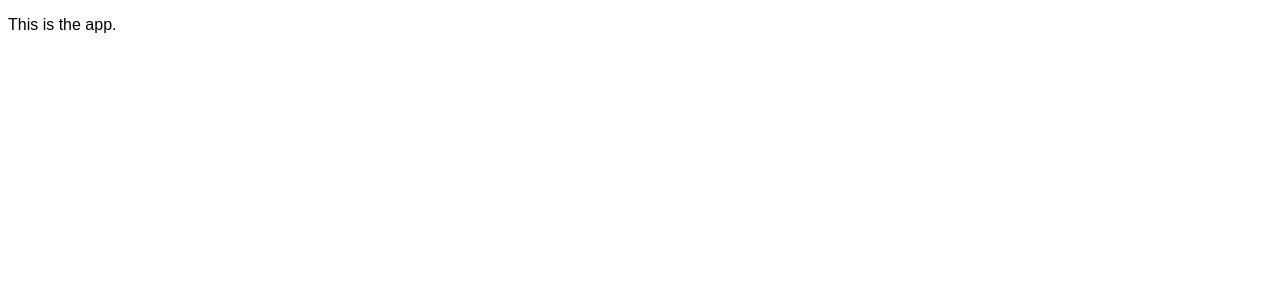
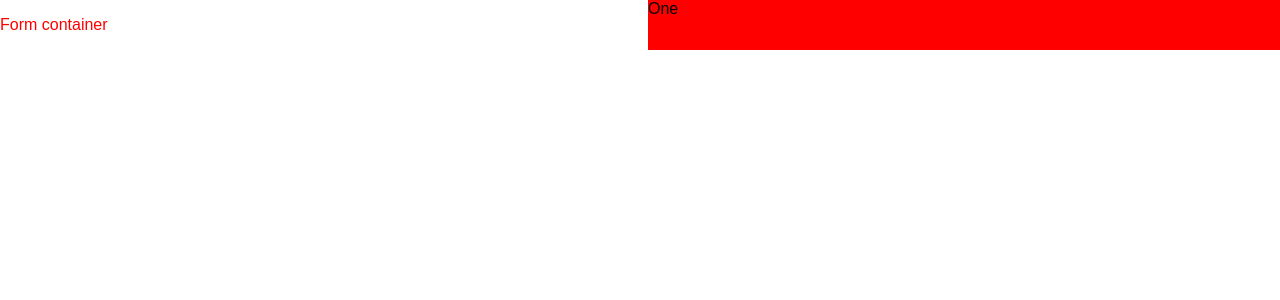
Before and after one commit to jack-hermanson/lab-signs, a React (Create React App) app: page / in a window 1280 px wide. Shown: the top 300 px of the page. Built offline with nearby package versions, Linux system fonts and the light colour scheme.

Commit message:
set up grid layout

```diff
--- a/src/App.tsx
+++ b/src/App.tsx
@@ -1,10 +1,14 @@
 import React from "react";
 import "./css/main.css";
+import {FormContainer} from "./components/Form/FormContainer";
 
 export const App: React.FC = () => {
     return (
-        <React.Fragment>
-            <p>This is the app.</p>
-        </React.Fragment>
-    )
+        <div className="main-container">
+            <FormContainer />
+            <div style={{backgroundColor: "red"}}>
+                One
+            </div>
+        </div>
+    );
 }
--- /dev/null
+++ b/src/components/Form/FormContainer.tsx
@@ -0,0 +1,10 @@
+import React from "react";
+import "../../css/form.css";
+
+export const FormContainer: React.FC = () => {
+    return (
+        <div>
+            <p>Form container</p>
+        </div>
+    );
+}
--- /dev/null
+++ b/src/css/form.css
@@ -0,0 +1,5 @@
+p {
+  color: red;
+}
+
+/*# sourceMappingURL=form.css.map */
--- /dev/null
+++ b/src/css/form.scss
@@ -0,0 +1,3 @@
+p {
+  color: red;
+}
--- a/src/css/main.css
+++ b/src/css/main.css
@@ -1,5 +1,12 @@
 body {
   font-family: "Ubuntu", sans-serif;
+  margin: 0;
+}
+
+.main-container {
+  display: grid;
+  grid-template-columns: 1fr 1fr;
+  column-gap: 1em;
 }
 
 /*# sourceMappingURL=main.css.map */
--- a/src/css/main.scss
+++ b/src/css/main.scss
@@ -1,3 +1,10 @@
 body {
   font-family: "Ubuntu", sans-serif;
+  margin: 0;
 }
+
+.main-container {
+  display: grid;
+  grid-template-columns: 1fr 1fr;
+  column-gap: 1em;
+}
```
Also changed, not shown: 2 other files (tests, documents, lock files or other folders).
